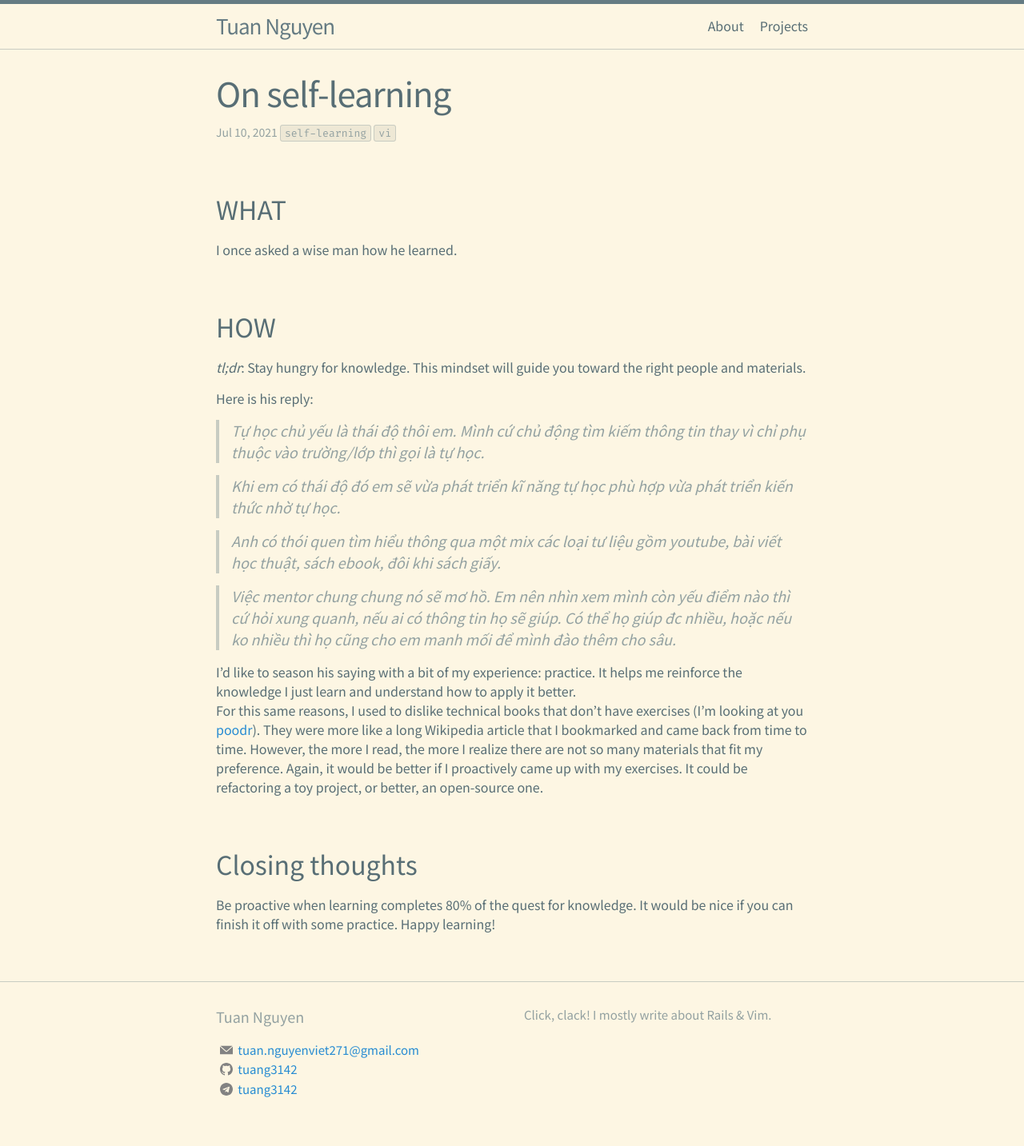
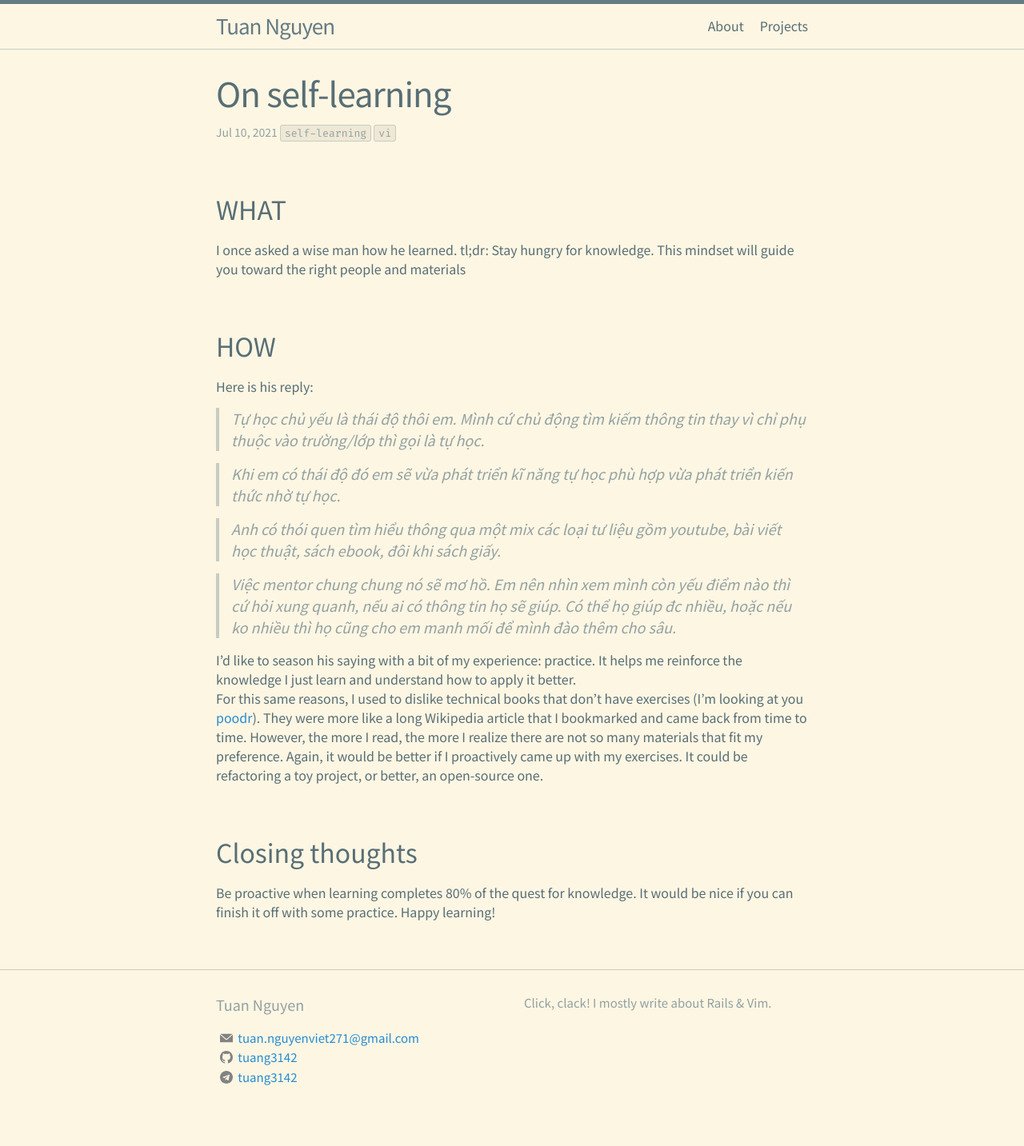
Before and after one commit to tuang3142/me, a Jekyll site: the page built from _posts/2021-07-10-on-self-learning.md, in a window 1280 px wide. Shown: the whole page at 80% size. Built offline with Jekyll 4.4.1, drawn with Linux system fonts in a browser that asks for light colours.

Commit message:
Minor neat picking

```diff
--- a/_posts/2021-07-10-on-self-learning.md
+++ b/_posts/2021-07-10-on-self-learning.md
@@ -6,11 +6,9 @@ tags: self-learning vi
 
 ## WHAT
 
-I once asked a wise man how he learned.
+I once asked a wise man how he learned. tl;dr: Stay hungry for knowledge. This mindset will guide you toward the right people and materials
 
 ## HOW
-
-*tl;dr*: Stay hungry for knowledge. This mindset will guide you toward the right people and materials.
 
 Here is his reply:
 
```
Also changed, not shown: README.md.
